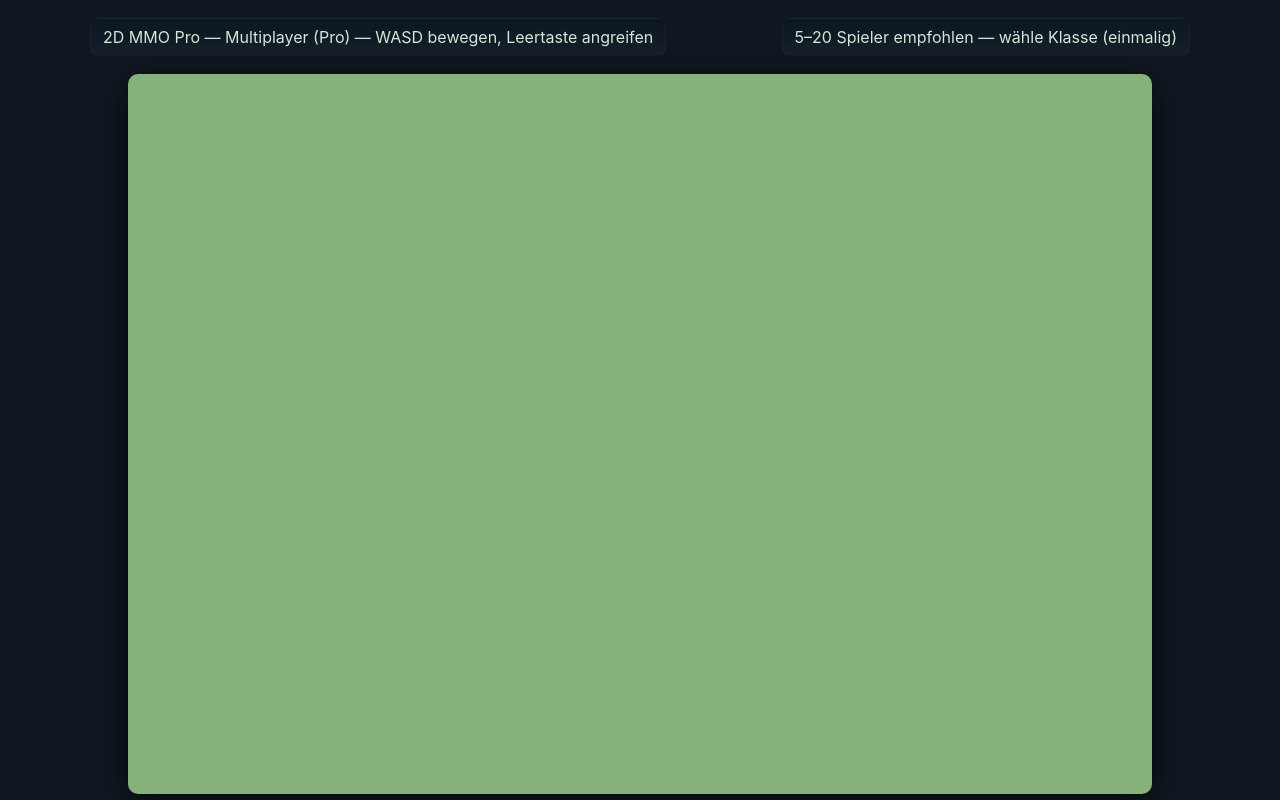
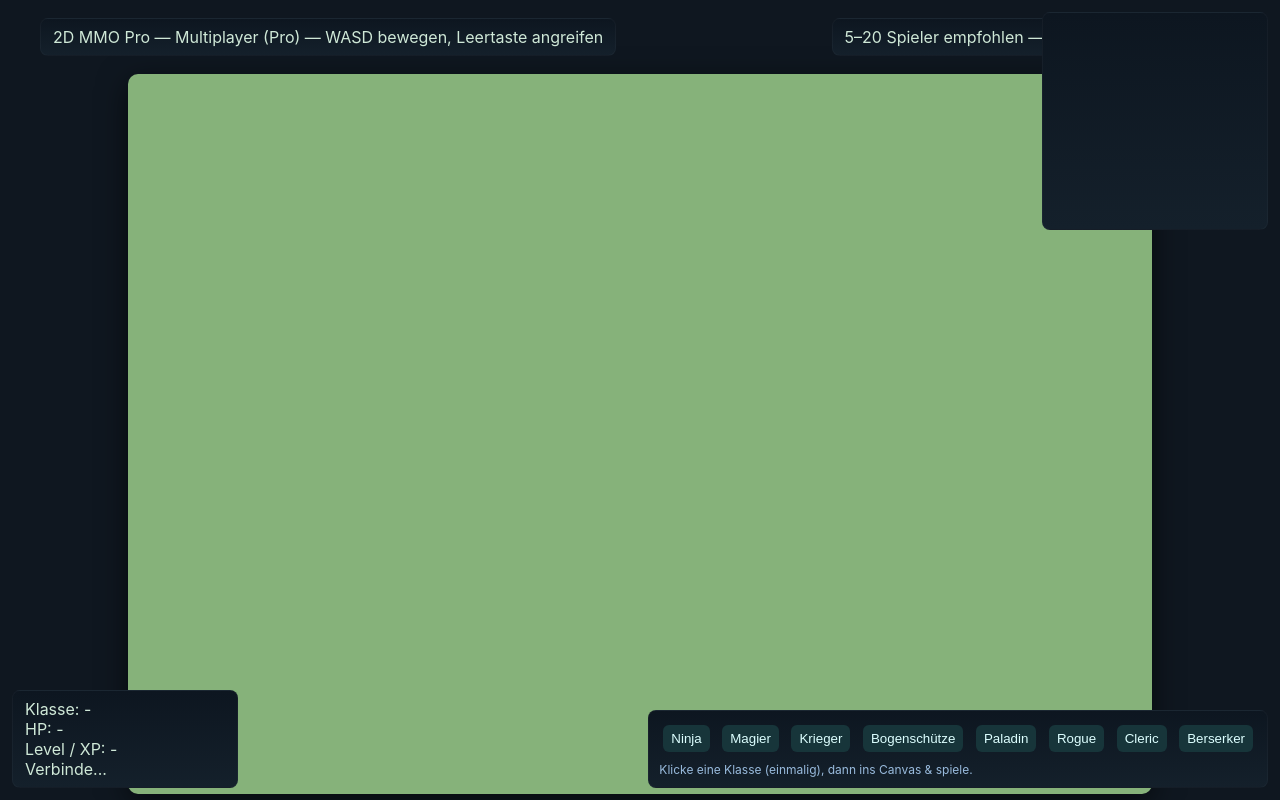
Before and after one commit to finnsueess3-sudo/rpg, a website: page public/index.html in a window 1280 px wide. Shown: the top 800 px of the page. Drawn offline with nearby package versions, Linux system fonts and the light colour scheme.

Commit message:
Update style.css

```diff
--- a/public/style.css
+++ b/public/style.css
@@ -1,8 +1,11 @@
-/* public/scripts.css */
+/* public/style.css */
 html,body{height:100%;margin:0;background:#0f1720;color:#e6eef6;font-family:Inter,system-ui,Arial}
-#topbar{display:flex;gap:12px;padding:10px;align-items:center;justify-content:space-between;max-width:1100px;margin:8px auto}
+#topbar{display:flex;gap:12px;padding:10px;align-items:center;justify-content:space-between;max-width:1200px;margin:8px auto}
 .panel{background:linear-gradient(180deg,#0d1620,#14202b);padding:8px 12px;border-radius:8px;border:1px solid rgba(255,255,255,0.03);color:#cfe8d7}
-canvas#game{display:block;margin:6px auto;border-radius:10px;box-shadow:0 8px 30px rgba(0,0,0,0.6);background:#86b27a}
-button{background:#17353a;border:none;padding:6px 8px;border-radius:6px;color:#dff;cursor:pointer}
-#hud{min-width:180px}
-#classbar button{display:inline-block;margin-right:8px}
+canvas#game{display:block;margin:8px auto;border-radius:10px;box-shadow:0 8px 30px rgba(0,0,0,0.6);background:#86b27a}
+#hud{position:fixed;left:12px;bottom:12px;min-width:200px;padding:8px 12px}
+#classbar{position:fixed;right:12px;bottom:12px;padding:10px}
+#classbar button{display:inline-block;margin:4px;padding:6px 8px;background:#17353a;border-radius:6px;border:none;color:#dff;cursor:pointer}
+#minimap{position:fixed;right:12px;top:12px;border-radius:8px}
+.small{font-size:12px;color:#9bd;margin-top:6px}
+button:active{transform:translateY(1px)}
```
